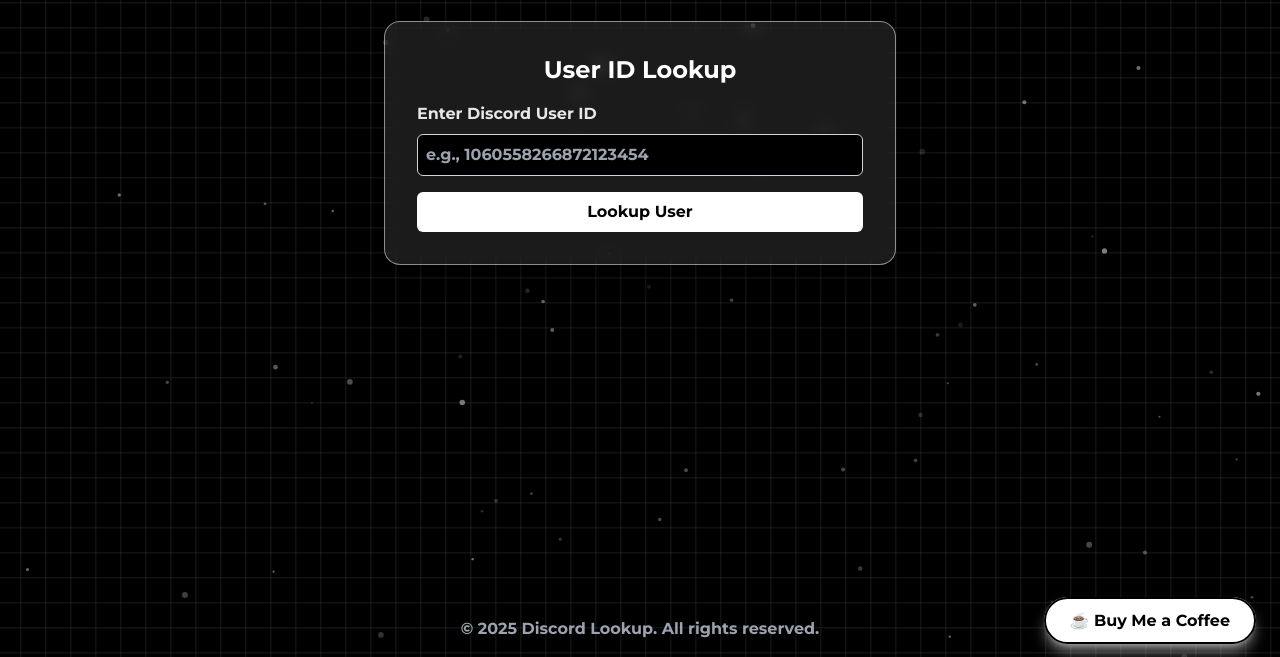
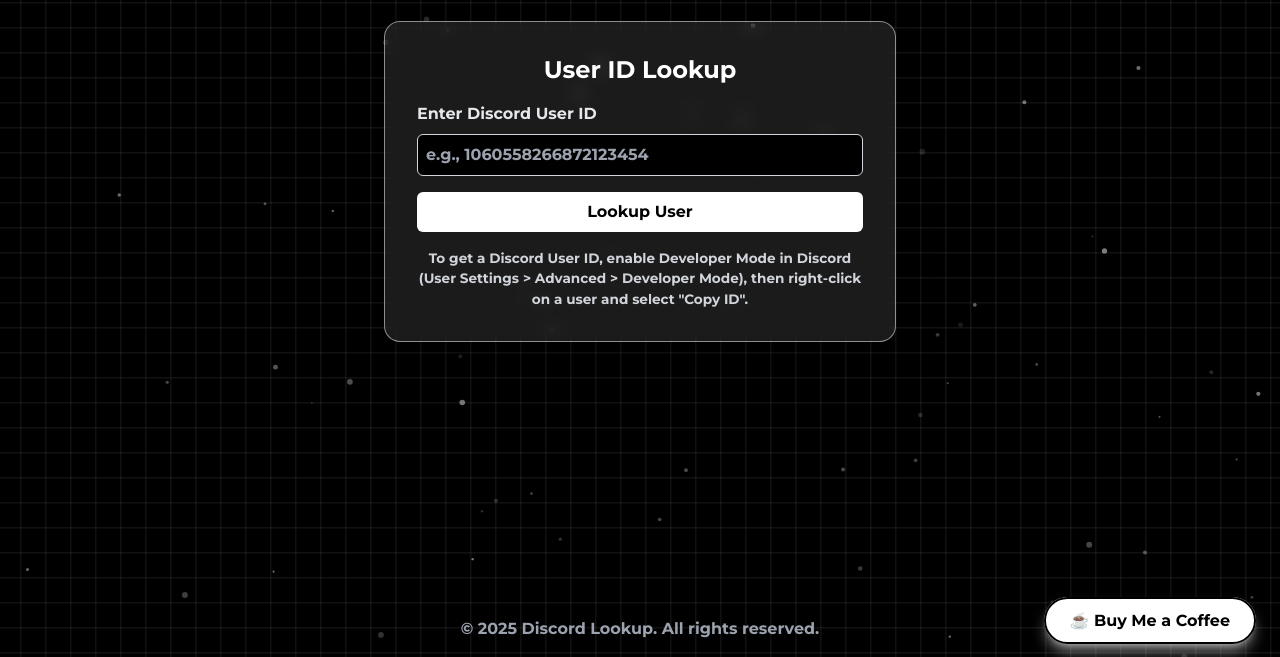
Before and after one commit to FlamesGamesO/discord-lookup, a website: page public/index.html in a window 1280 px wide. Shown: the part 143-800 px from the top of the page. Drawn offline with nearby package versions, Linux system fonts and the light colour scheme.

Commit message:
Update index.html

```diff
--- a/public/index.html
+++ b/public/index.html
@@ -123,7 +123,6 @@
         box-shadow: 0 4px 30px rgba(0, 0, 0, 0.1);
       }
       /* Modal Popup Styles */
-      /* The modal container is hidden by default using inline style */
       #popupModal {
         position: fixed;
         inset: 0;
@@ -181,6 +180,13 @@
         z-index: 10;
         color: #ffffff;
       }
+      /* Instructions text styling */
+      .instructions {
+        font-size: 0.85rem;
+        color: #d1d5db; /* Tailwind gray-300 */
+        text-align: center;
+        margin-top: 1rem;
+      }
     </style>
   </head>
   <body class="relative min-h-screen flex flex-col">
@@ -237,6 +243,10 @@
               Lookup User
             </button>
           </form>
+          <!-- Instructions on how to get a Discord User ID -->
+          <p class="instructions">
+            To get a Discord User ID, enable Developer Mode in Discord (User Settings > Advanced > Developer Mode), then right-click on a user and select "Copy ID".
+          </p>
         </div>
       </section>
 
@@ -273,21 +283,20 @@
 
     <!-- JAVASCRIPT -->
     <script>
-      // Ensure the popup stays hidden on initial load
+      // Ensure the modal is hidden by default (it uses display: none)
       document.getElementById("popupModal").style.display = "none";
 
       /* Navigation Handlers */
       const navLinks = document.querySelectorAll(".nav-link");
       const lookupSection = document.getElementById("lookupSection");
       const aboutSection = document.getElementById("aboutSection");
+
       navLinks.forEach(link => {
         link.addEventListener("click", () => {
           navLinks.forEach(l => l.classList.remove("nav-active"));
           link.classList.add("nav-active");
-          // Hide all sections
           lookupSection.classList.add("hidden");
           aboutSection.classList.add("hidden");
-          // Show selected section
           document.getElementById(link.getAttribute("data-tab")).classList.remove("hidden");
         });
       });
@@ -337,6 +346,7 @@
           popupModal.style.display = "none";
         }, 500);
       });
+
       // Close modal when clicking outside the modal content
       popupModal.addEventListener("click", (e) => {
         if (e.target === popupModal) {
@@ -365,6 +375,7 @@
           alert("Please enter a Discord User ID.");
           return;
         }
+
         // Show the modal with a loading message
         modalContent.innerHTML = `<p class="text-center text-gray-300">Looking up...</p>`;
         popupModal.style.display = "flex";
```
